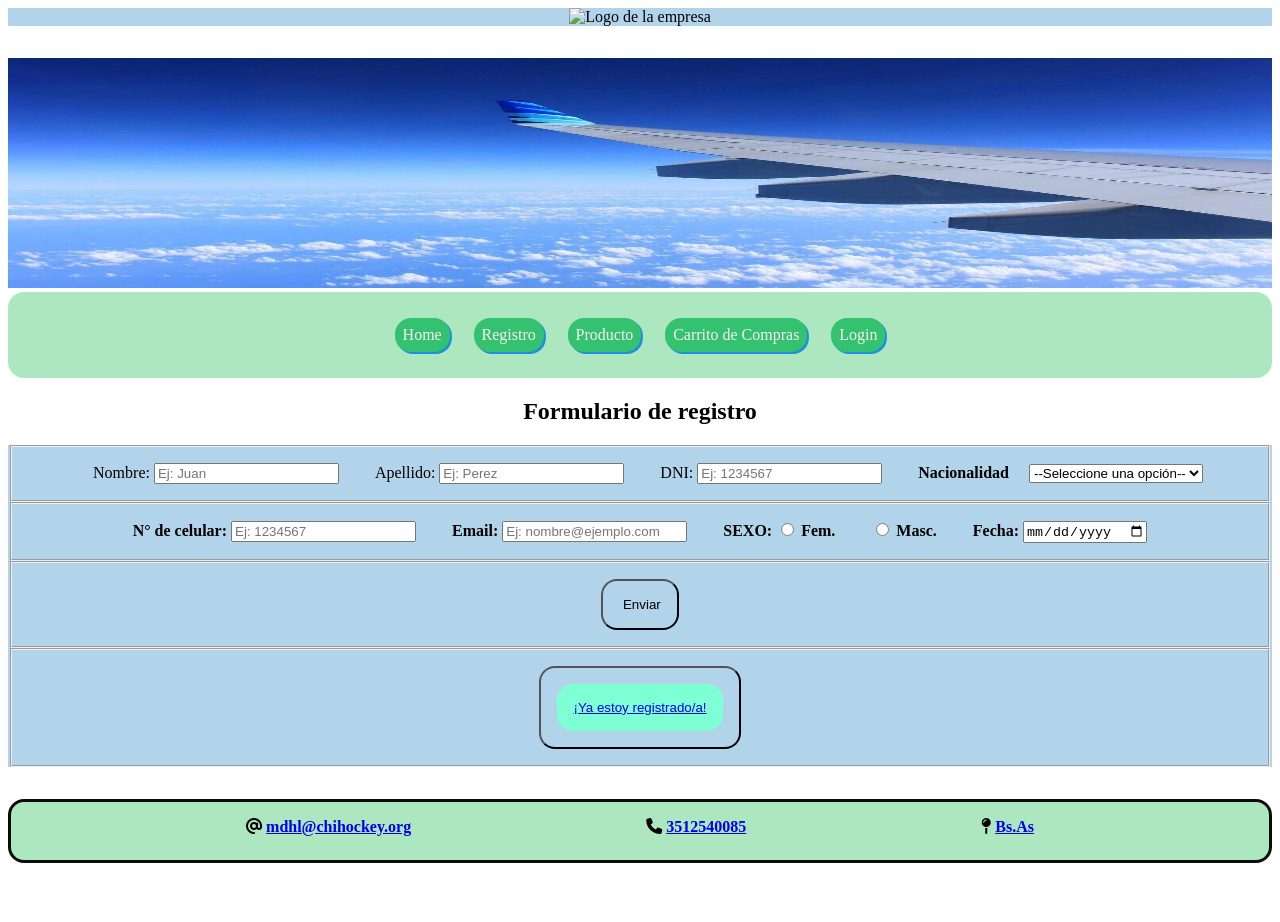
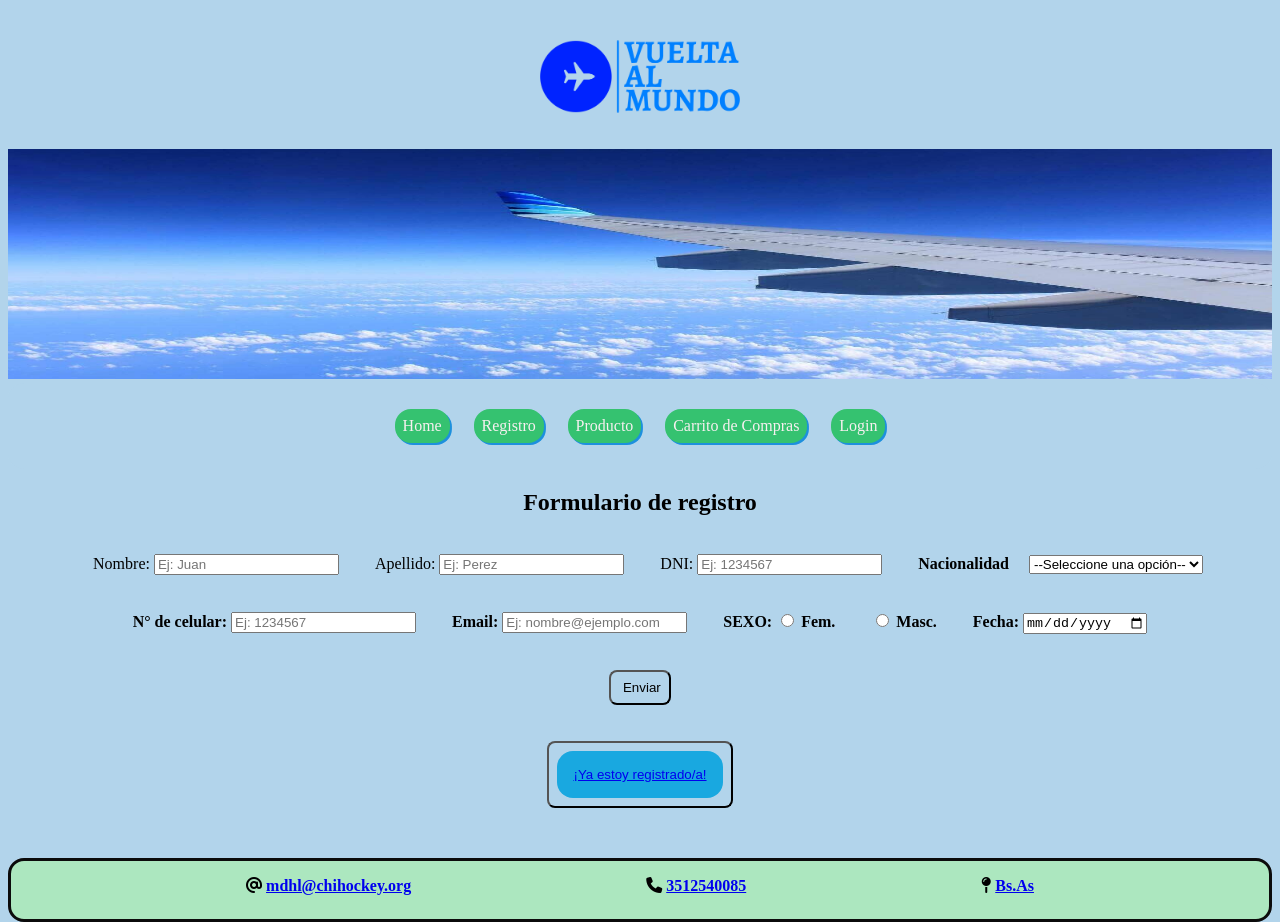
Before and after one commit to RobertDrazewski/grupo_7_vueltaAlMundo, a website: page views/register.html in a window 1280 px wide. Before the commit the page ends 895 px from the top, so only its background shows below. Drawn offline with Linux system fonts and the light colour scheme.

Commit message:
Modifiqué formulario, logo y botones

```diff
--- a/public/css/register.css
+++ b/public/css/register.css
@@ -1,8 +1,9 @@
-.logo{
+body{
+    background-color: rgb(178, 212, 235);
+}
+.div-logo img{
     width: 200px;
-    display: inline-block;
-    border: solid 1px black;
-    padding: 5px
+    margin-top: 2rem;
 }
 
 h1{
@@ -17,6 +18,12 @@ h2{
 fieldset,label{
     padding: 1rem;
     padding-left: 1rem;
+    style: none;
+}
+
+fieldset{
+    background-color: transparent;
+border-color: transparent;
 }
 
 div{
@@ -38,8 +45,8 @@ div{
 
 .boton{
     background-color: rgb(178, 212, 235);
-    padding: 1rem;
-    border-radius: 1rem;
+    padding: .5rem;
+    border-radius: .5rem;
 
 }
 
@@ -87,14 +94,15 @@ padding-left: 25rem;
  }
 
  nav{
-    background-color: rgb(172, 231, 191) ;
+    background-color: rgb(178, 212, 235);
     padding: 1rem;
     border-radius: 1rem;
     text-align: center;
  }
 
  .nav-reg{
-    background-color: aquamarine;
+    background-color:   rgb(25, 168, 224);
+
  }
 
  .barra1,
--- a/views/register.html
+++ b/views/register.html
@@ -13,7 +13,7 @@
 
     <header>
         <div class="div-logo" >
-        <img  src="/img/logo2.jpg" alt="Logo de la empresa">
+        <img  src="/img/logo-transparente.png" alt="Logo de la empresa">
         </div>
 
 
@@ -22,10 +22,10 @@
         </section>
 
         <nav>
-                <a class="barra1" href="index" >Home</a>
+                <a class="barra1" href="home" >Home</a>
                 <a class="barra2" href="#">Registro</a>
-                <a class="barra3" href="productDetail">Producto</a>
-                <a class="barra4" href="productCart"> Carrito de Compras</a>
+                <a class="barra3" href="producto">Producto</a>
+                <a class="barra4" href="carrito"> Carrito de Compras</a>
                 <a class="barra5" href="login">Login</a>
         </nav>
 
```
Also changed, not shown: public/css/login.css (line endings or trailing spaces).
